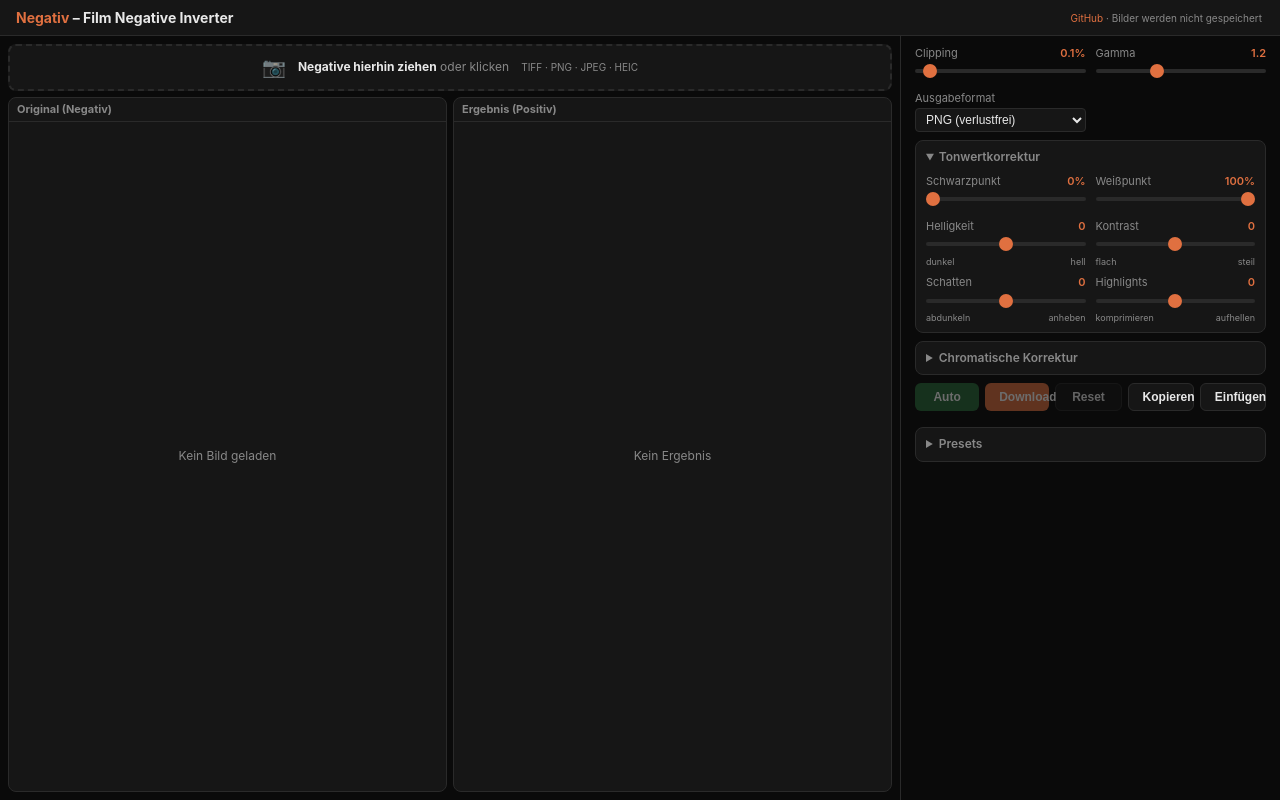
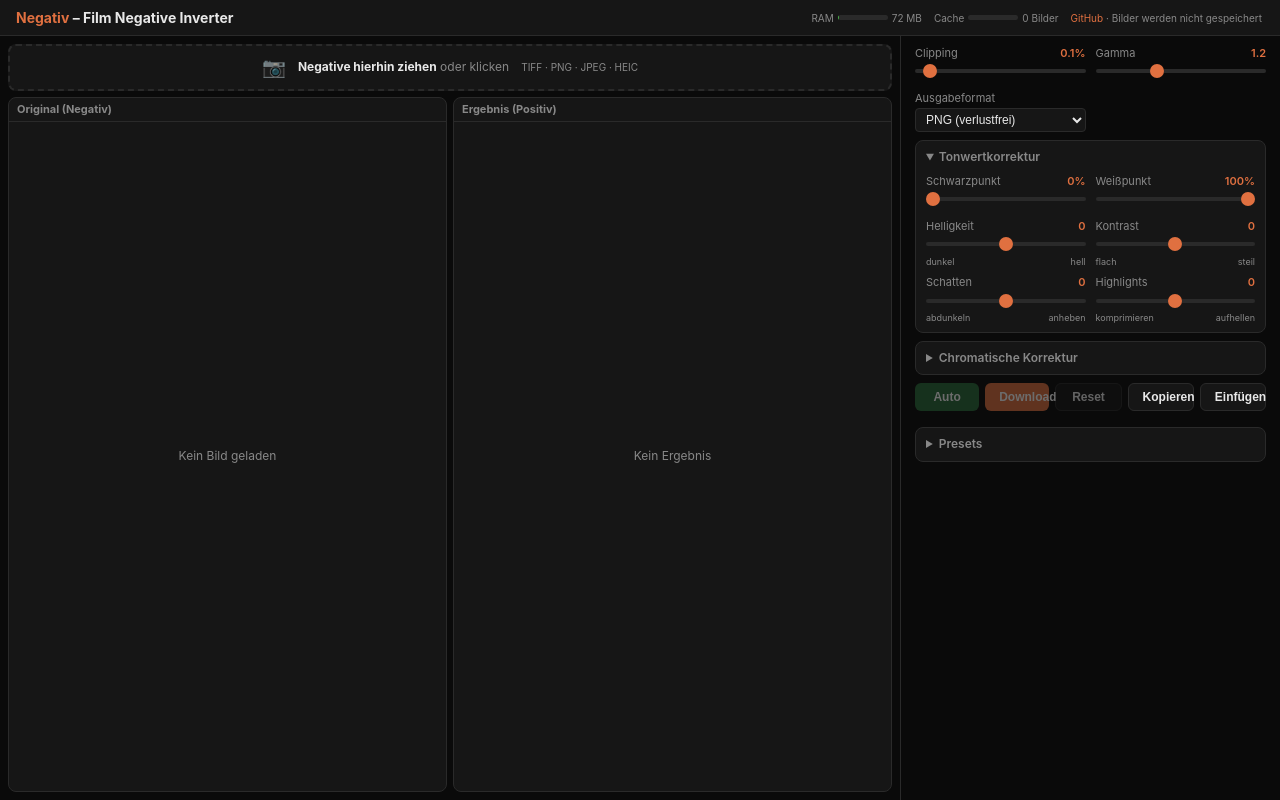
Before and after one commit to OrvilleWilbur/Negativ, a Flask app: page / in a window 1280 px wide. Run offline with Flask 3, Linux system fonts and the light colour scheme; some libraries are stand-ins or nearby versions.

Commit message:
Add server resource monitor in topbar
- New /api/status endpoint: RAM usage, cache size, items
- Topbar shows RAM and Cache meters with color coding:
  green (<60%), yellow (60-80%), red (>80%)
- Auto-updates every 5 seconds
- Uses psutil for process memory info

Co-Authored-By: Claude Opus 4.6 (1M context) <noreply@anthropic.com>

```diff
--- a/app.py
+++ b/app.py
@@ -456,6 +456,29 @@ def api_process():
     )
 
 
+@app.route("/api/status")
+def api_status():
+    """Gibt Server-Auslastung zurück: RAM, Cache, CPU."""
+    import psutil
+    proc = psutil.Process()
+    mem = proc.memory_info()
+    vm = psutil.virtual_memory()
+
+    with _cache_lock:
+        cache_items = len(_image_cache)
+        cache_bytes = _cache_size_bytes()
+
+    return jsonify({
+        "ram_used_mb": round(mem.rss / 1024 / 1024, 1),
+        "ram_total_mb": round(vm.total / 1024 / 1024, 1),
+        "ram_percent": round(mem.rss / vm.total * 100, 1),
+        "cache_items": cache_items,
+        "cache_mb": round(cache_bytes / 1024 / 1024, 1),
+        "cache_limit_mb": round(CACHE_MAX_BYTES / 1024 / 1024),
+        "cpu_percent": proc.cpu_percent(interval=0),
+    })
+
+
 if __name__ == "__main__":
     import os
     port = int(os.environ.get("PORT", 5000))
--- a/requirements.txt
+++ b/requirements.txt
@@ -5,3 +5,4 @@ flask>=3.0
 gunicorn>=21.2
 pillow>=10.0
 pillow-heif>=0.16
+psutil>=5.9
--- a/templates/index.html
+++ b/templates/index.html
@@ -49,7 +49,7 @@
 
         .topbar-actions {
             display: flex;
-            gap: 6px;
+            gap: 10px;
             align-items: center;
         }
 
@@ -57,6 +57,38 @@
             padding: 3px 10px;
             font-size: 11px;
         }
+
+        .status-bar {
+            display: flex;
+            gap: 12px;
+            align-items: center;
+            font-size: 10px;
+            color: var(--text-muted);
+        }
+
+        .status-meter {
+            display: flex;
+            align-items: center;
+            gap: 4px;
+        }
+
+        .status-meter-bar {
+            width: 50px;
+            height: 5px;
+            background: var(--border);
+            border-radius: 3px;
+            overflow: hidden;
+        }
+
+        .status-meter-fill {
+            height: 100%;
+            border-radius: 3px;
+            transition: width 0.5s, background 0.5s;
+            background: #4a4;
+        }
+
+        .status-meter-fill.warn { background: #da3; }
+        .status-meter-fill.crit { background: #c44; }
 
         /* --- Dropzone (compact) --- */
         .dropzone {
@@ -476,6 +508,18 @@
     <div class="topbar">
         <h1><span>Negativ</span> – Film Negative Inverter</h1>
         <div class="topbar-actions">
+            <div class="status-bar" id="status-bar">
+                <div class="status-meter">
+                    <span>RAM</span>
+                    <div class="status-meter-bar"><div class="status-meter-fill" id="ram-fill" style="width:0%"></div></div>
+                    <span id="ram-text">–</span>
+                </div>
+                <div class="status-meter">
+                    <span>Cache</span>
+                    <div class="status-meter-bar"><div class="status-meter-fill" id="cache-fill" style="width:0%"></div></div>
+                    <span id="cache-text">–</span>
+                </div>
+            </div>
             <span class="footer-line">
                 <a href="https://github.com/OrvilleWilbur/Negativ" target="_blank">GitHub</a>
                 &middot; Bilder werden nicht gespeichert
@@ -1046,6 +1090,33 @@
         });
 
         renderPresets();
+
+        // --- Server Status Polling ---
+        const ramFill = document.getElementById('ram-fill');
+        const ramText = document.getElementById('ram-text');
+        const cacheFill = document.getElementById('cache-fill');
+        const cacheText = document.getElementById('cache-text');
+
+        async function updateStatus() {
+            try {
+                const resp = await fetch('/api/status');
+                if (!resp.ok) return;
+                const s = await resp.json();
+
+                const ramPct = s.ram_percent;
+                ramFill.style.width = ramPct + '%';
+                ramFill.className = 'status-meter-fill' + (ramPct > 80 ? ' crit' : ramPct > 60 ? ' warn' : '');
+                ramText.textContent = s.ram_used_mb + ' MB';
+
+                const cachePct = s.cache_limit_mb > 0 ? (s.cache_mb / s.cache_limit_mb * 100) : 0;
+                cacheFill.style.width = cachePct + '%';
+                cacheFill.className = 'status-meter-fill' + (cachePct > 80 ? ' crit' : cachePct > 60 ? ' warn' : '');
+                cacheText.textContent = s.cache_items + ' Bilder';
+            } catch {}
+        }
+
+        updateStatus();
+        setInterval(updateStatus, 5000);
     </script>
 </body>
 </html>
```
